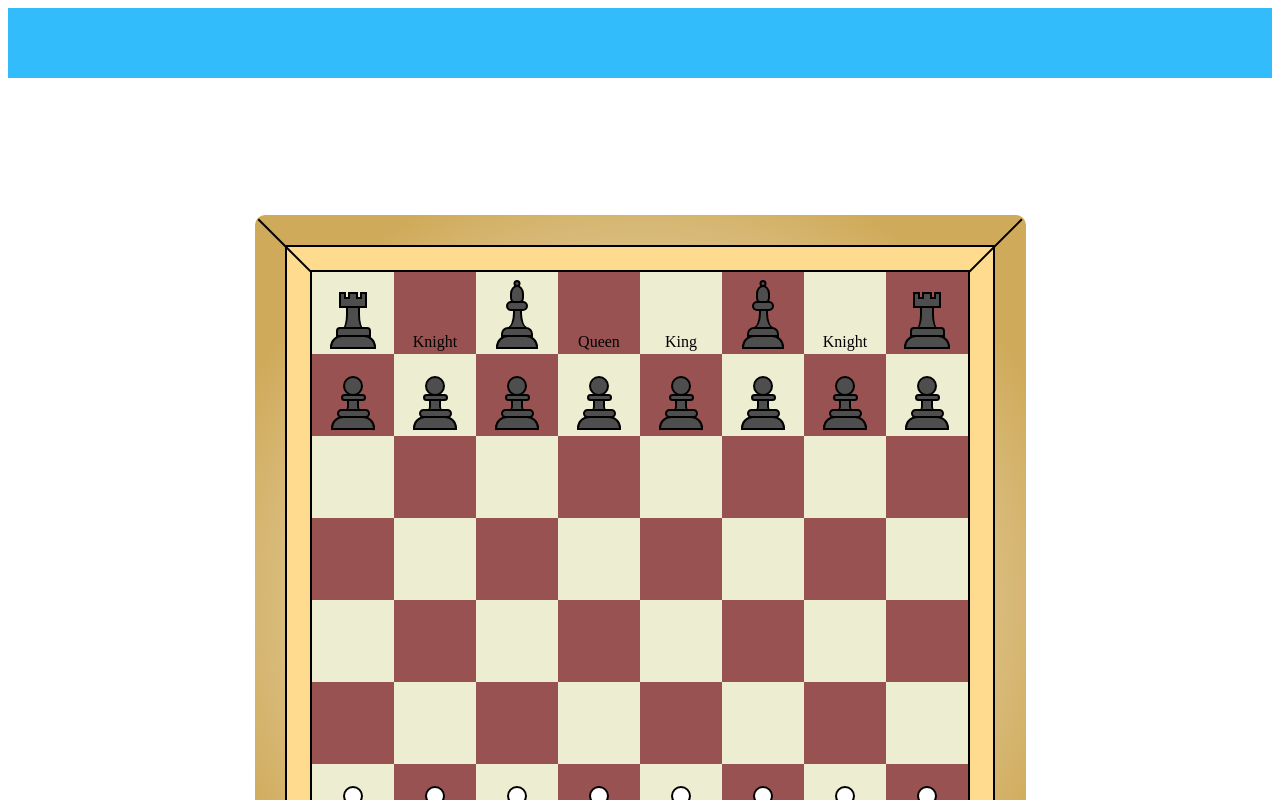
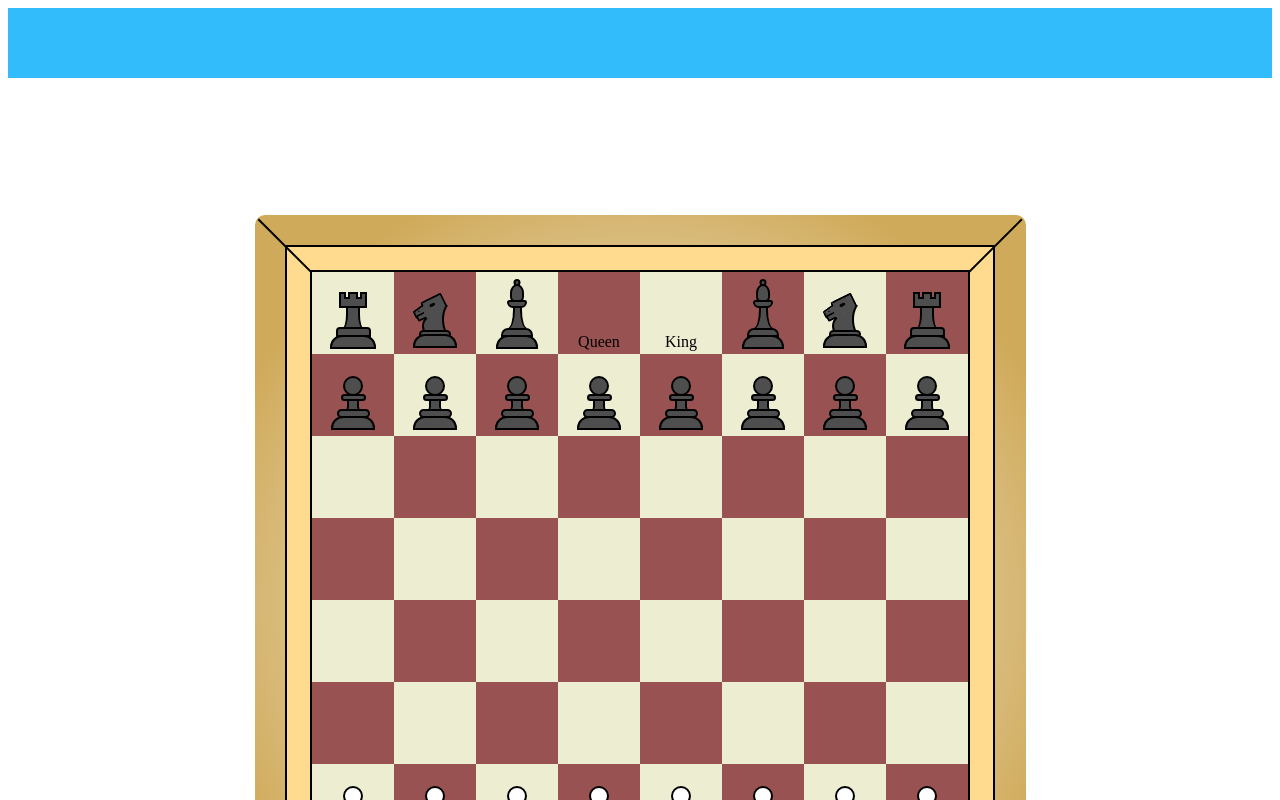
Before and after one commit to MrAminHasanov/React-Chees, a React (Create React App) app: page / in a window 1280 px wide. Shown: the top 800 px of the page. Built offline with nearby package versions, Linux system fonts and the light colour scheme.

Commit message:
added knight visual

```diff
--- a/src/component/Body/Table/TableContent/Square/Figures/Bishop/Bishop.module.scss
+++ b/src/component/Body/Table/TableContent/Square/Figures/Bishop/Bishop.module.scss
@@ -36,9 +36,12 @@
 
     .topRounde {
         transform: translateY(2px);
-        width: 18px;
-        height: 6px;
-        border-radius: 14px;
+        width: 16px;
+        border-top-left-radius: 4px;
+        border-top-right-radius: 4px;
+        border-bottom-left-radius: 10px;
+        border-bottom-right-radius: 10px;
+        height: 4px;
     }
 
     .body {
@@ -47,7 +50,7 @@
         transform: translateY(2px);
         justify-content: space-evenly;
         border: none;
-        height: 16px;
+        height: 20px;
         background-color: transparent;
         position: relative;
 
@@ -90,7 +93,7 @@
         border-top-left-radius: var(--borderRadiuse);
         border-top-right-radius: var(--borderRadiuse);
         width: 28px;
-        height: 6px;
+        height: 5px;
         transform: translateY(2px);
     }
 
--- a/src/component/Body/Table/TableContent/Square/Figures/Knight/Knight.jsx
+++ b/src/component/Body/Table/TableContent/Square/Figures/Knight/Knight.jsx
@@ -2,8 +2,19 @@ import c from './Knight.module.scss'
 
 function Knight() {
     return (
-        <div className={c.component}>Knight</div>
-    )
+        <div className={c.component}>
+            <div className={c.head}>
+                <div className={c.topRounde}></div>
+                <div className={c.mouthe}></div>
+            </div>
+            <div className={c.body}>
+                <div className={c.backgrounde}></div>
+                <div className={c.rightRounde}></div>
+                <div className={c.leftRounde}></div>
+            </div>
+            <div className={c.bottomRounde}></div>
+            <div className={c.bottom}></div>
+        </div >)
 }
 
 export default Knight
--- a/src/component/Body/Table/TableContent/Square/Figures/Knight/Knight.module.scss
+++ b/src/component/Body/Table/TableContent/Square/Figures/Knight/Knight.module.scss
@@ -1,3 +1,128 @@
-.component{
+.component {
+    display: flex;
+    flex-direction: column;
+    align-items: center;
+    cursor: pointer;
+    transform: translateY(-2px);
+    --borderColor: rgb(0, 0, 0);
 
+    &>* {
+        border: 2px solid var(--borderColor);
+        background-color: var(--figureColor);
+    }
+
+    .head {
+        position: relative;
+        background-color: var(--figureColor);
+        width: 30px;
+        height: 12px;
+        transform: translate(-6px, -14px) rotateZ(-26deg);
+        border-bottom-color: transparent;
+        border-bottom-left-radius: 30%;
+        border-top-left-radius: 50%;
+        border-top-right-radius: 2px;
+        border-bottom-right-radius: 0px;
+
+        &::before {
+            width: 2px;
+            height: 1px;
+            border-radius: 50%;
+            background-color: black;
+            content: " ";
+            position: absolute;
+            left: 3px;
+            top: 5px;
+        }
+
+        &::after {
+            width: 6px;
+            height: 3px;
+            border-radius: 40%;
+            background-color: black;
+            content: " ";
+            position: absolute;
+            left: 16px;
+            top: 4px;
+        }
+
+        .topRounde{
+            width: 10px;
+            height: 1px;
+            background-color: var(--squareColor);
+            position: absolute;
+            border: 2px solid;
+            border-color: transparent black black transparent;
+            border-radius: 3px;
+            left: -3px;
+            top: -1px;
+            transform: rotateZ(-10deg);
+        }
+
+        .mouthe{
+            border-radius: 2px;
+            height: 3px;
+            width: 6px;
+            background-color: var(--figureColor);
+            border: 2px solid;
+            border-color: black transparent black black;
+            position: absolute;
+            top: 65%;
+            left: -1px;
+        }
+    }
+
+    .body {
+        width: 22px;
+        border: none;
+        transform: rotateZ(0deg) translate(-2px, 10px);
+        .rightRounde {
+            position: absolute;
+            width: 20px;
+            height: 35px;
+            border-radius: 50%;
+            background-color: var(--squareColor);
+            border: 2px solid;
+            border-color: transparent transparent transparent black;
+            bottom: 100%;
+            z-index: 1;
+            left: 20px;
+        }
+        .backgrounde{
+            z-index: 1;
+            background-color: var(--figureColor);
+            width: 10px;
+            height: 32px;
+            bottom: 100%;
+            left: 55%;
+            position: absolute;
+        }
+        .leftRounde {
+            position: absolute;
+            width: 26px;
+            height: 22px;
+            border-radius: 50%;
+            background-color: var(--figureColor);
+            border: 2px solid;
+            border-color: transparent transparent transparent black;
+            bottom: 100%;
+        }
+    }
+
+    .bottomRounde {
+        width: 28px;
+        height: 4px;
+        border-bottom: 4px;
+        border-bottom-right-radius: 4px;
+        border-top-left-radius: 10px;
+        border-top-right-radius: 10px;
+        transform: translateY(1px);
+    }
+
+    .bottom {
+        transform: translateY(-1px);
+        width: 40px;
+        height: 10px;
+        border-top-right-radius: 12px;
+        border-top-left-radius: 12px;
+    }
 }
--- a/src/component/Body/Table/TableContent/Square/Square.module.scss
+++ b/src/component/Body/Table/TableContent/Square/Square.module.scss
@@ -34,6 +34,6 @@
     width: 100%;
     height: 100%;
     display: flex;
-    justify-content: center;
-    align-items: end;
+    justify-content: space-evenly;
+    align-items: flex-end;
 }
```
